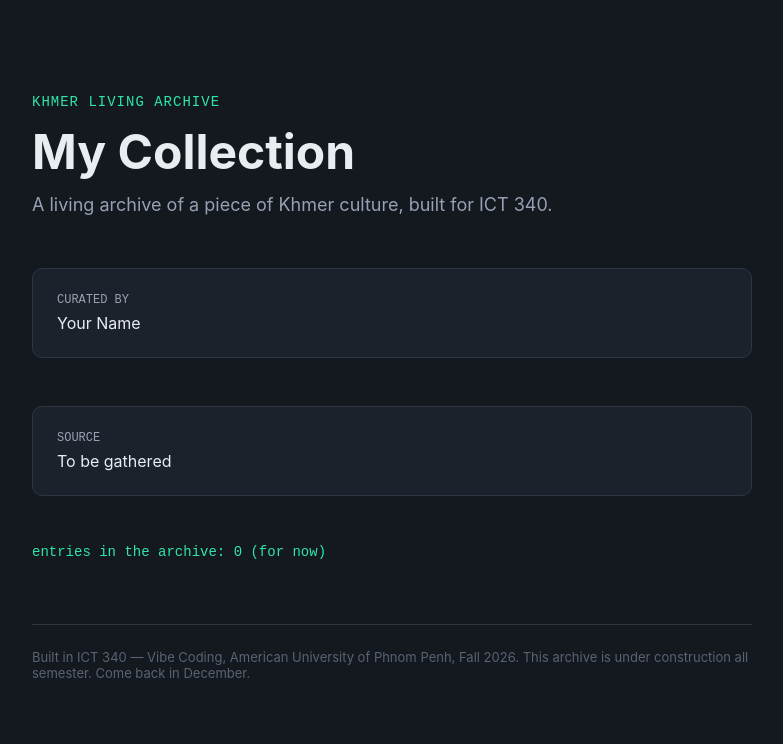
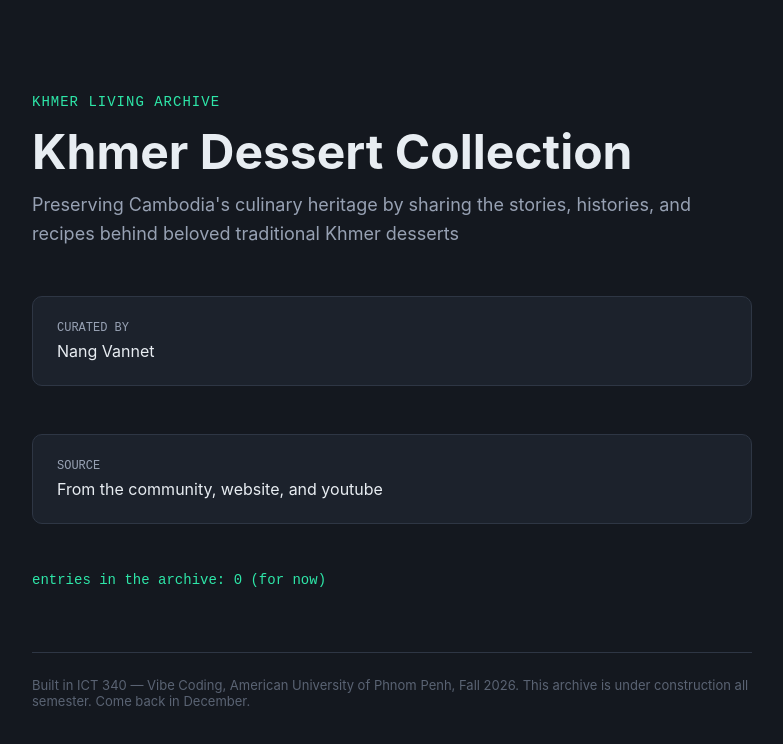
Before and after one commit to VannetNang/khmer-dessert, a Next.js app: page / in a window 1280 px wide. Shown: the top 744 px of the page, without its empty margins (248-1031 px from the left). Built offline with nearby package versions, Linux system fonts and the light colour scheme.

Commit message:
make it mine

```diff
--- a/collection.config.js
+++ b/collection.config.js
@@ -8,16 +8,17 @@
 
 const collection = {
   // What does your archive collect? e.g. "Khmer Proverbs"
-  name: "My Collection",
+  name: "Khmer Dessert Collection",
 
   // One sentence: what is this archive, and why does it matter?
-  description: "A living archive of a piece of Khmer culture, built for ICT 340.",
+  description:
+    "Preserving Cambodia's culinary heritage by sharing the stories, histories, and recipes behind beloved traditional Khmer desserts",
 
   // Who is building this archive? Your name, as you want it shown.
-  curator: "Your Name",
+  curator: "Nang Vannet",
 
   // Where does your knowledge come from? A person, a place, a community.
-  source: "To be gathered",
+  source: "From the community, website, and youtube",
 };
 
 export default collection;
```
